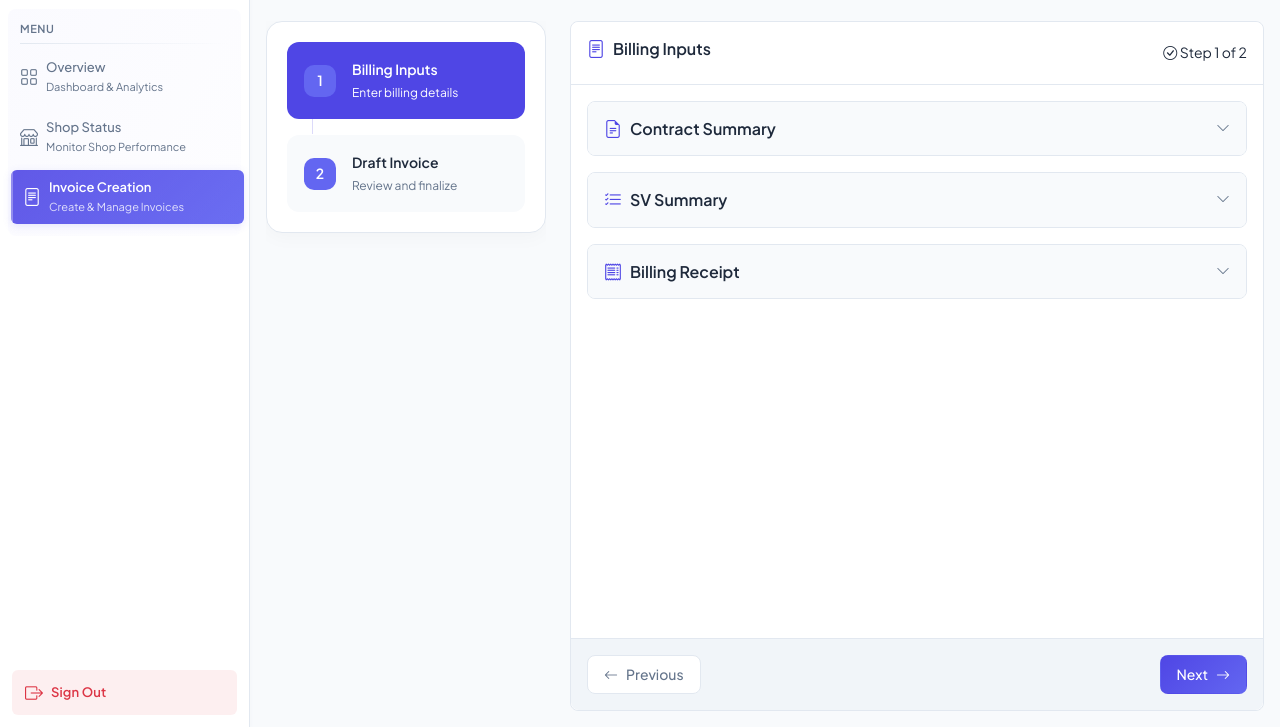
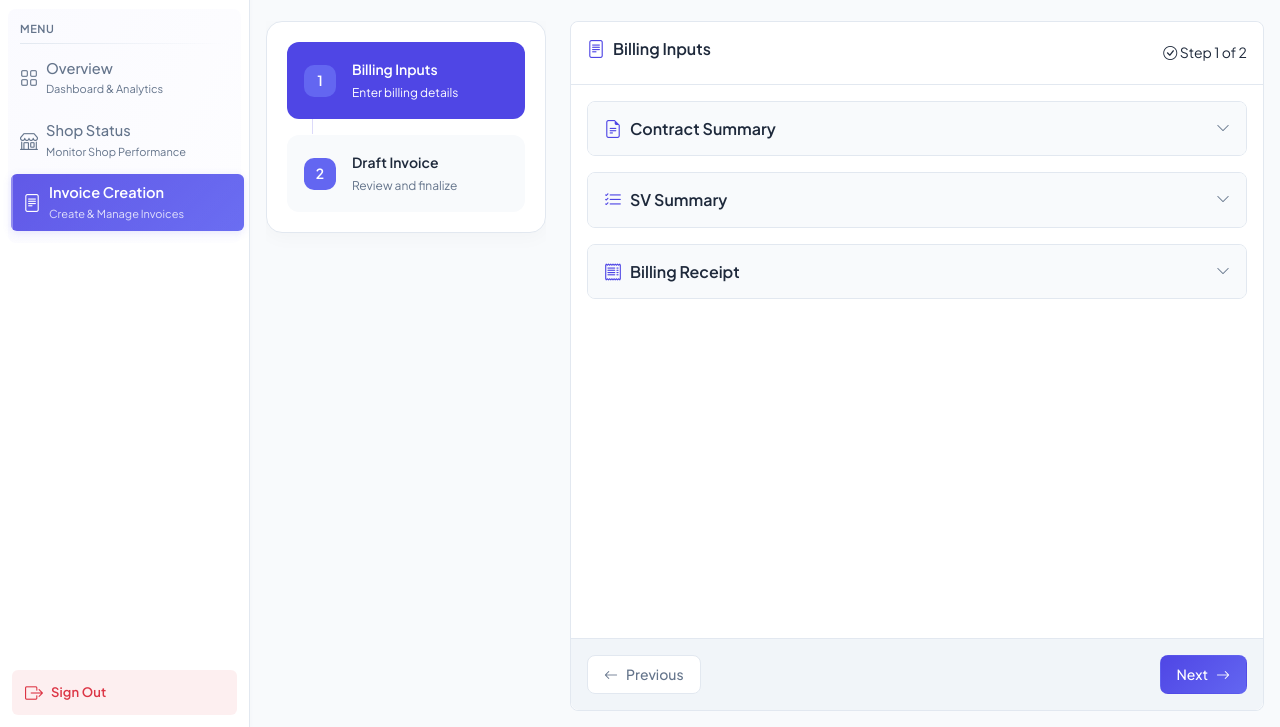
Before and after one commit to subhrajitm/d1, a plain HTML site: page invoiceCreation.html in a window 1280 px wide. Shown: the part 73-800 px from the top of the page. Drawn offline with nearby package versions, Linux system fonts and the light colour scheme.

Commit message:
Update shop.html to include shop-status.css for enhanced styling; modify main.css to adjust font size for nav-title, improving visual consistency across the application.

```diff
--- a/src/css/main.css
+++ b/src/css/main.css
@@ -568,7 +568,7 @@ body {
 }
 
 .nav-title {
-  font-size: 0.8125rem;
+  font-size: 0.9125rem;
   font-weight: 500;
   transition: all 0.2s ease;
 }
```
Also changed, not shown: shop.html (+2 -1 lines).
